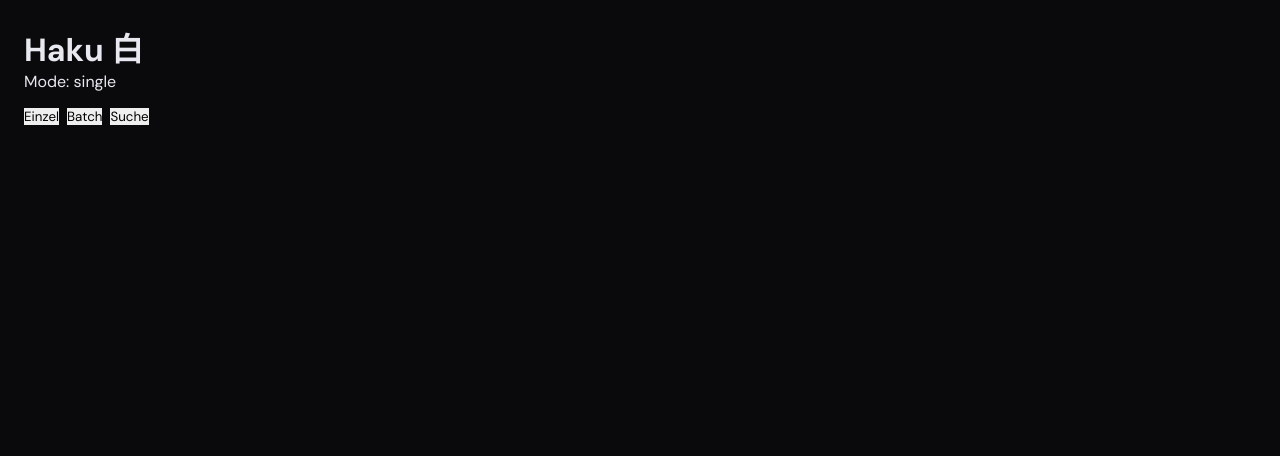
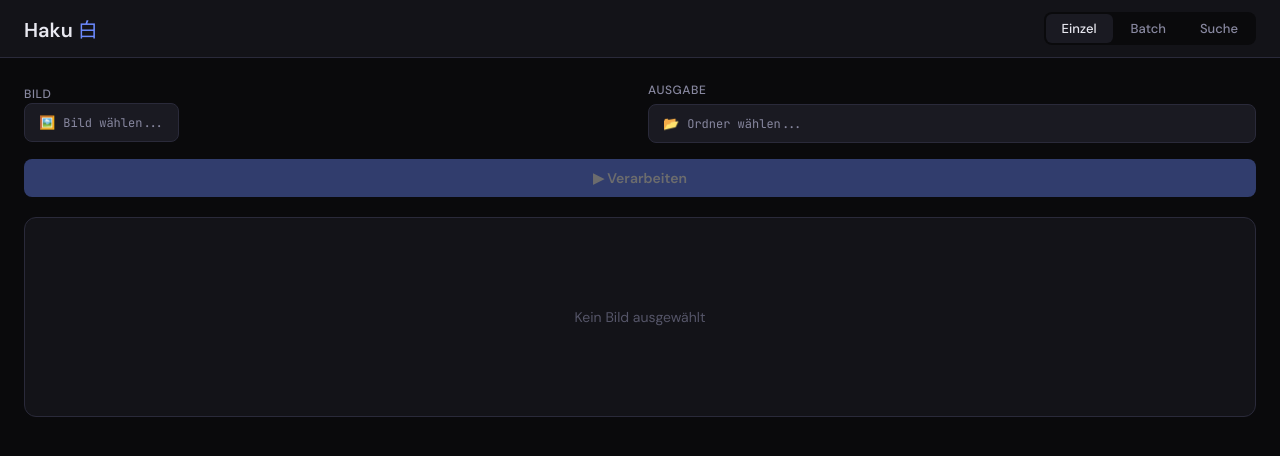
Before and after one commit to lfl1337/Haku, a React (Vite) app: page / in a window 1280 px wide. Shown: the top 456 px of the page. Built offline with nearby package versions, Linux system fonts and the light colour scheme.

Commit message:
feat(ui): wire up App.jsx with Layout and all mode components

```diff
--- a/src/App.jsx
+++ b/src/App.jsx
@@ -1,17 +1,17 @@
 import { useState } from "react";
+import Layout from "./components/Layout";
+import SingleMode from "./components/SingleMode";
+import BatchMode from "./components/BatchMode";
+import SearchMode from "./components/SearchMode";
 
 export default function App() {
   const [mode, setMode] = useState("single");
 
   return (
-    <div style={{ padding: 24, color: '#e8e8f0' }}>
-      <h1>Haku 白</h1>
-      <p>Mode: {mode}</p>
-      <div style={{ display: 'flex', gap: 8, marginTop: 16 }}>
-        <button onClick={() => setMode("single")}>Einzel</button>
-        <button onClick={() => setMode("batch")}>Batch</button>
-        <button onClick={() => setMode("search")}>Suche</button>
-      </div>
-    </div>
+    <Layout mode={mode} onModeChange={setMode}>
+      {mode === "single" && <SingleMode />}
+      {mode === "batch" && <BatchMode />}
+      {mode === "search" && <SearchMode />}
+    </Layout>
   );
 }
```
